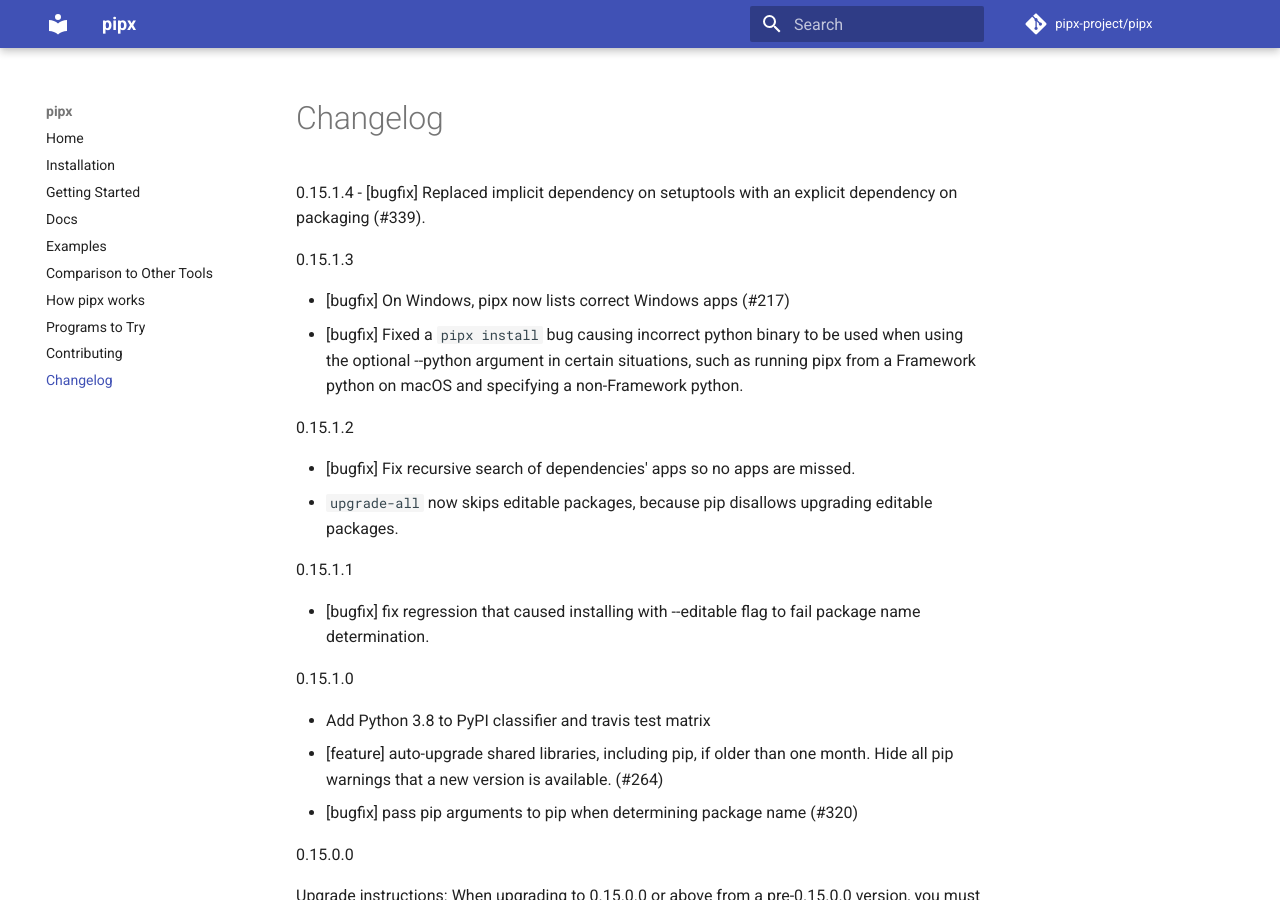
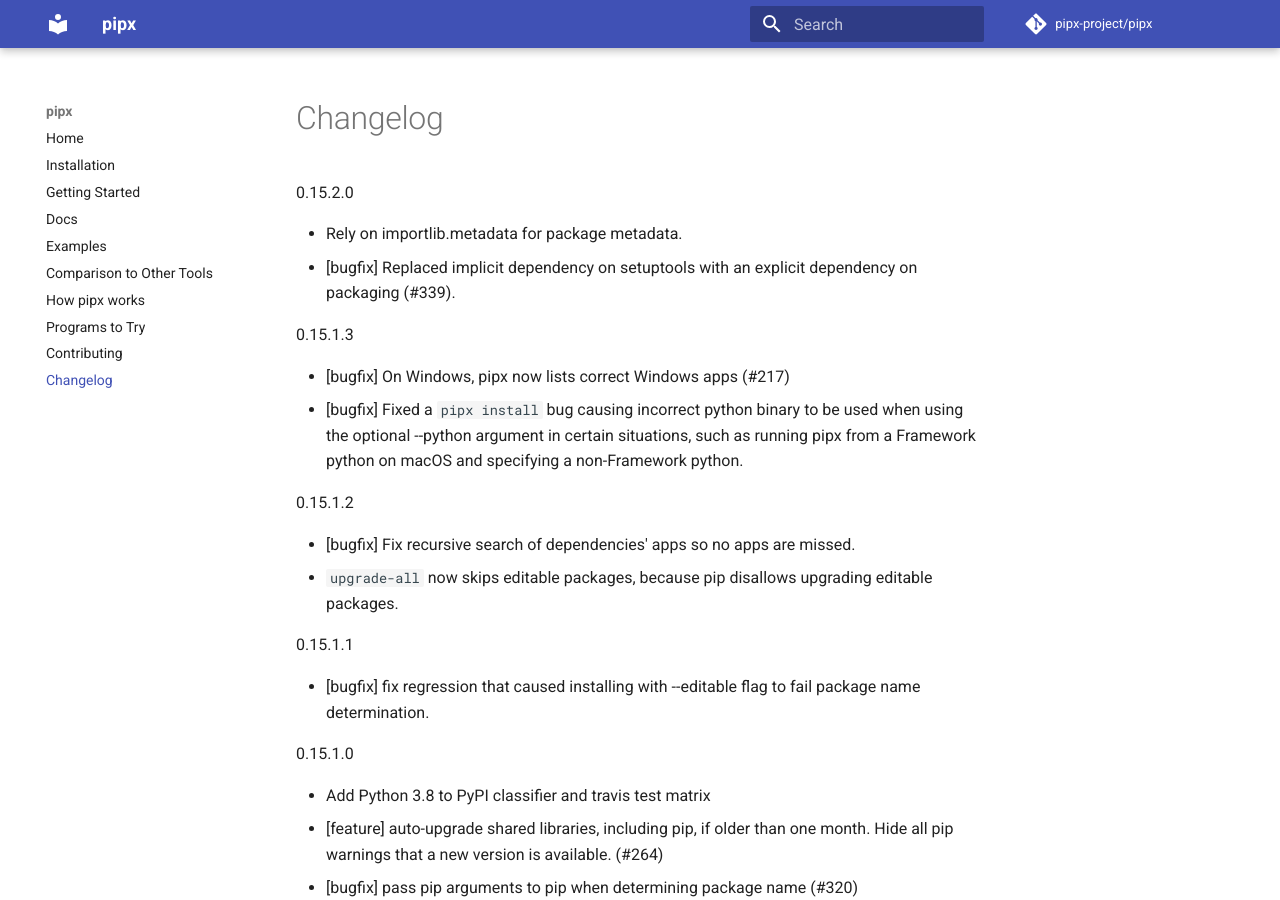
Before and after one commit to pypa/pipx, an MkDocs documentation site: the page built from docs/changelog.md, in a window 1280 px wide and 900 px high. Built offline with MkDocs 1.6.1 and Material for MkDocs 9.7.7, drawn with Linux system fonts in a browser that asks for light colours; comment, search, counter and statistics services are not loaded.

Commit message:
Update changelog

```diff
--- a/docs/changelog.md
+++ b/docs/changelog.md
@@ -1,4 +1,6 @@
-0.15.1.4
+0.15.2.0
+
+- Rely on importlib.metadata for package metadata.
 - [bugfix] Replaced implicit dependency on setuptools with an explicit dependency on packaging (#339).
 
 0.15.1.3
```
